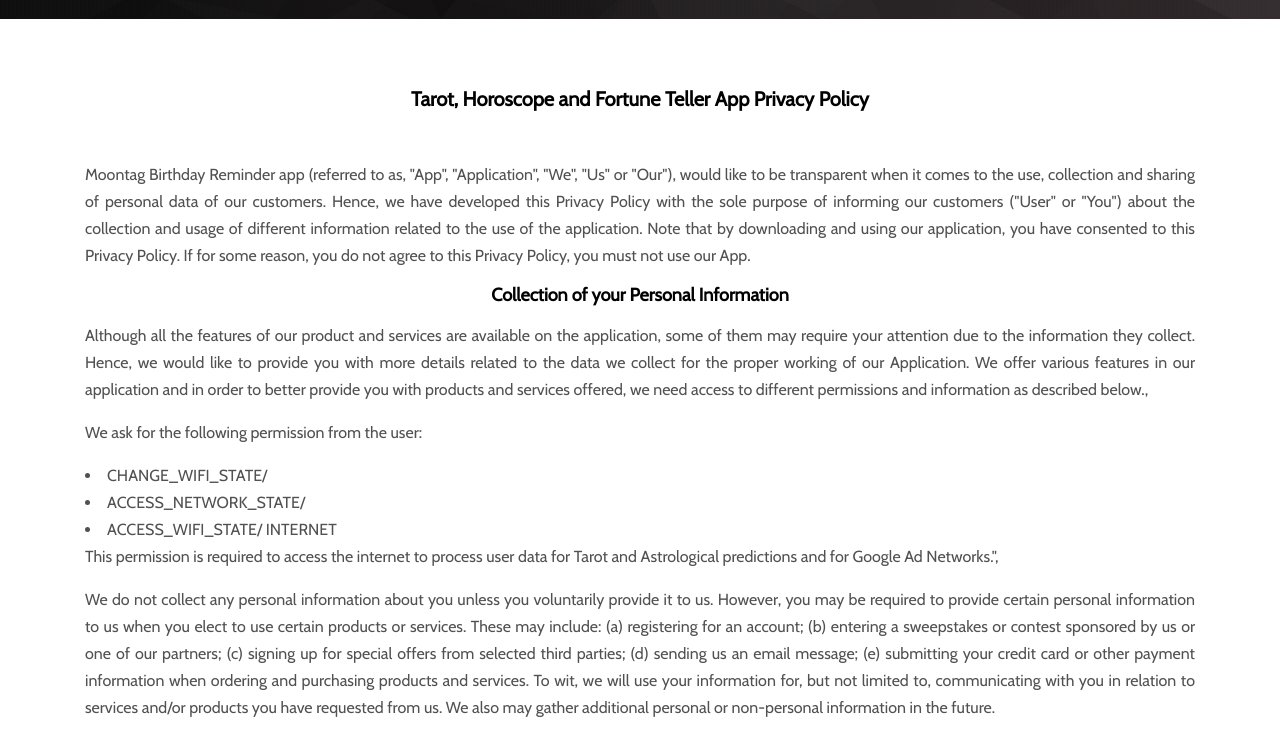
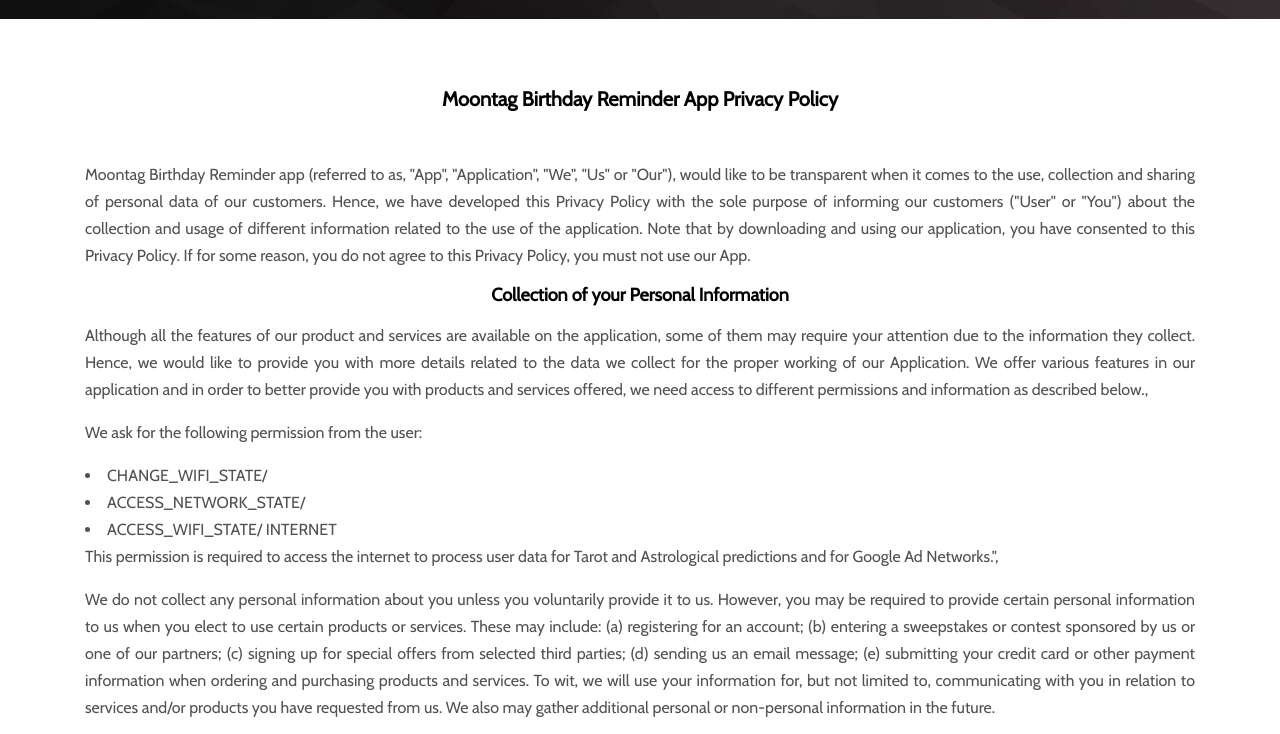
Before and after one commit to ikabanen/autonoetic-ai, a plain HTML site: page moontag-privacy-policy.html in a window 1280 px wide. Shown: the part 61-795 px from the top of the page. Drawn offline with nearby package versions, Linux system fonts and the light colour scheme; a web font is replaced by a local one.

Commit message:
Update moontag-privacy-policy.html

```diff
--- a/moontag-privacy-policy.html
+++ b/moontag-privacy-policy.html
@@ -99,7 +99,7 @@
 <div style="margin-bottom: 280px;">
 
 <h1 style="font-family: Cabin, sans-serif; padding:1em; font-size: 20px;
-margin-bottom: 30px; color: #000000; margin-top: 3rem; font-weight: 800;">Tarot, Horoscope and Fortune Teller App Privacy Policy</h1>
+margin-bottom: 30px; color: #000000; margin-top: 3rem; font-weight: 800;">Moontag Birthday Reminder App Privacy Policy</h1>
 <!-- <h2 style="font-family: Cabin, sans-serif; font-size: 18px;
 color: rgb(0, 0, 0); letter-spacing: 0;">
 Privacy Policy
```
